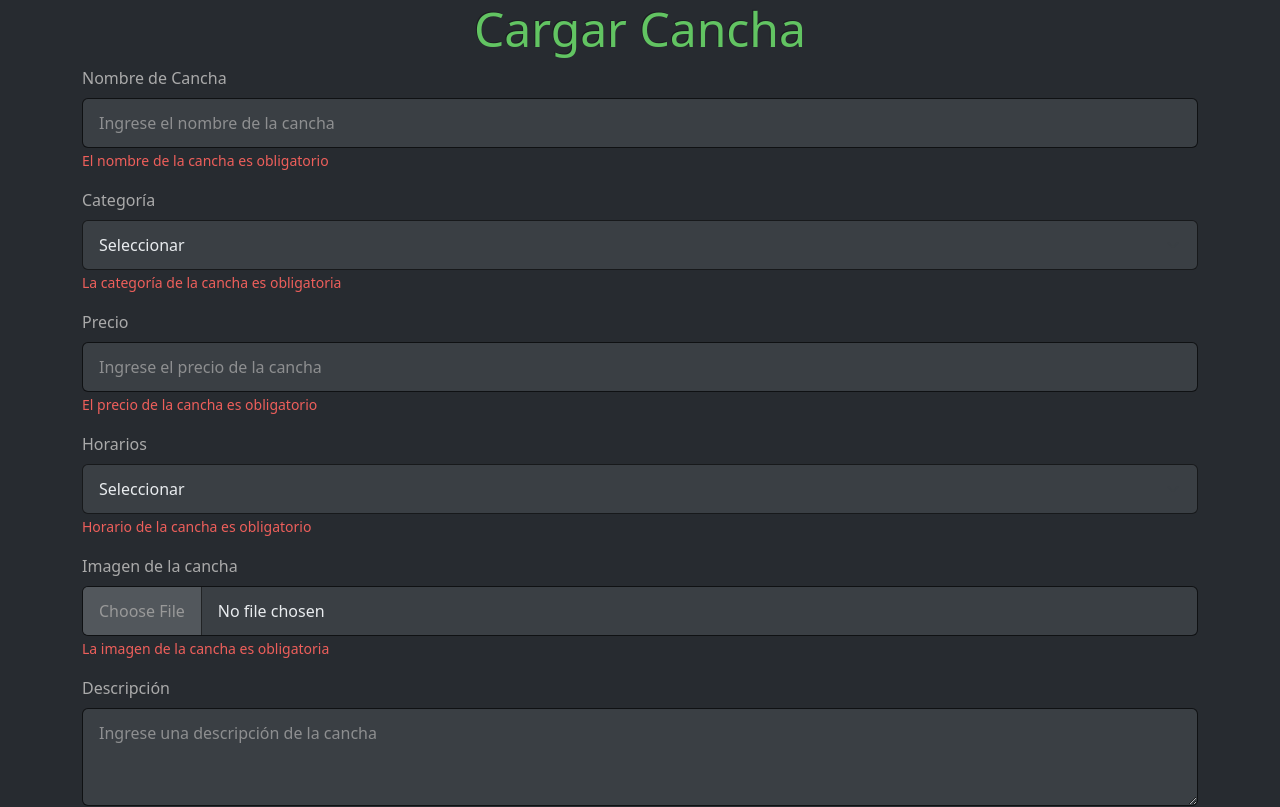
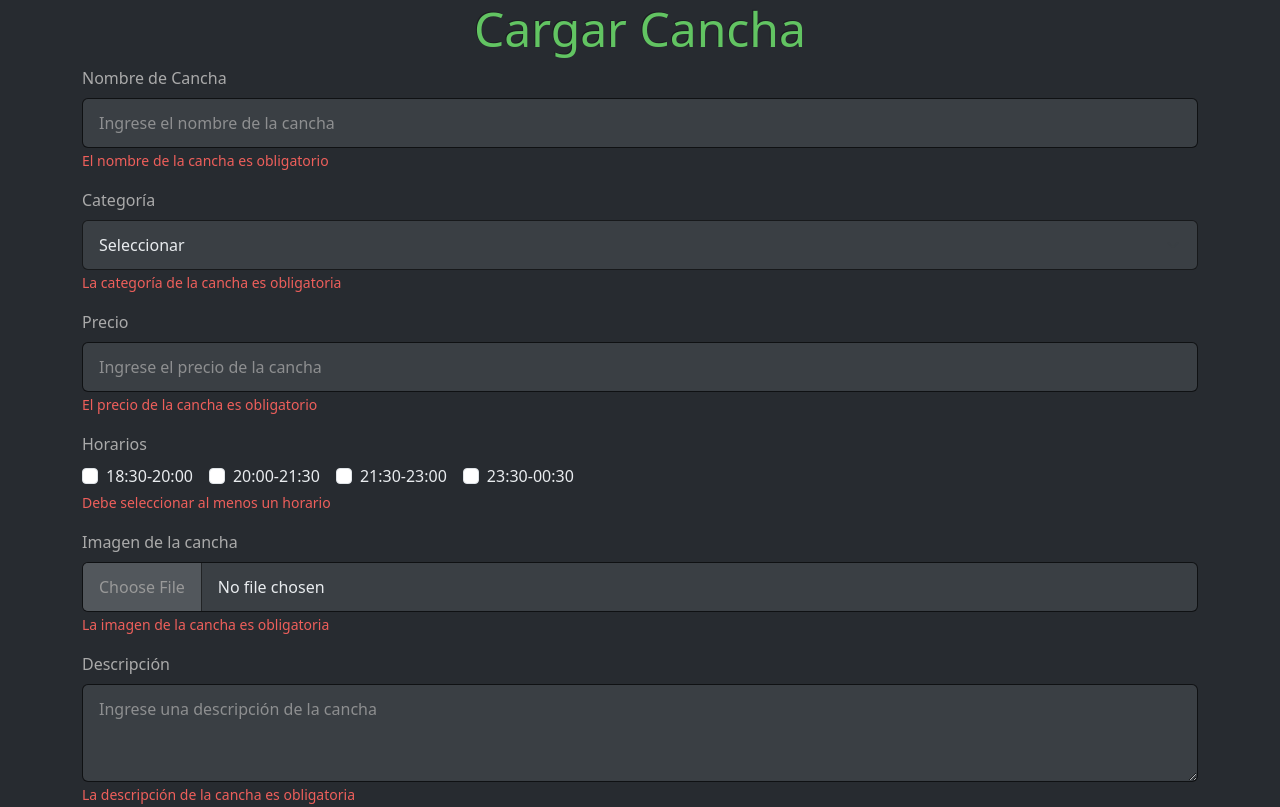
Before and after one commit to ximebarrientos/rollingCodeClub, a React (Vite) app: page / in a window 1280 px wide. Shown: the top 807 px of the page. Built offline with nearby package versions, Linux system fonts and the light colour scheme.

Commit message:
Cambia el selector de horarios a checkboxes y actualiza el mensaje de error para selección obligatoria

```diff
--- a/src/components/pages/cancha/FormularioCancha.jsx
+++ b/src/components/pages/cancha/FormularioCancha.jsx
@@ -50,15 +50,42 @@ const FormularioCancha = () => {
           </Form.Group>
           <Form.Group className="mb-3" controlId="horariosCancha">
             <Form.Label>Horarios</Form.Label>
-            <Form.Select className="bg-primary text-light">
-              <option value="">Seleccionar</option>
-              <option value="18:30-20:00">18:30-20:00</option>
-              <option value="20:00-21:30">20:00-21:30</option>
-              <option value="21:30-23:00">21:30-23:00</option>
-              <option value="23:30-00:30">23:30-00:30</option>
-            </Form.Select>
+            <div className="d-flex flex-wrap gap-3">
+              <Form.Check
+                type="checkbox"
+                id="horario-18:30-20:00"
+                label="18:30-20:00"
+                value="18:30-20:00"
+                name="horarios"
+                className="text-light"
+              />
+              <Form.Check
+                type="checkbox"
+                id="horario-20:00-21:30"
+                label="20:00-21:30"
+                value="20:00-21:30"
+                name="horarios"
+                className="text-light"
+              />
+              <Form.Check
+                type="checkbox"
+                id="horario-21:30-23:00"
+                label="21:30-23:00"
+                value="21:30-23:00"
+                name="horarios"
+                className="text-light"
+              />
+              <Form.Check
+                type="checkbox"
+                id="horario-23:30-00:30"
+                label="23:30-00:30"
+                value="23:30-00:30"
+                name="horarios"
+                className="text-light"
+              />
+            </div>
             <Form.Text className="text-danger">
-              Horario de la cancha es obligatorio
+              Debe seleccionar al menos un horario
             </Form.Text>
           </Form.Group>
           <Form.Group className="mb-3" controlId="imagenCancha">
```
